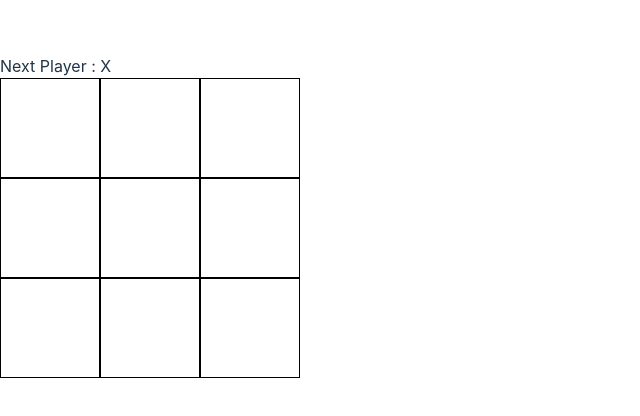
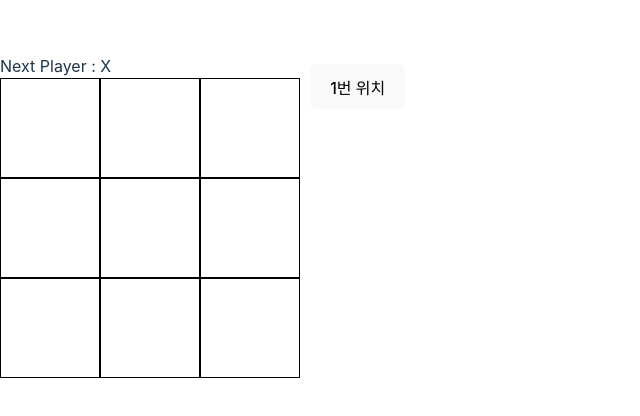
Before and after one commit to sohwakhaeng-fe/tic-tac-toe, a React (Vite) app: page / in a window 1280 px wide. Shown: the part 184-600 px from the top of the page, without its empty margins (0-640 px from the left). Built offline with nearby package versions, Linux system fonts and the light colour scheme.

Commit message:
feat: 추가 구현 history 기능 구현

```diff
--- a/src/App.jsx
+++ b/src/App.jsx
@@ -1,46 +1,11 @@
 import styled from 'styled-components';
-import Square from './components/Square';
-import { useState } from 'react';
+import Board from './components/Board';
+import Game from './components/Game';
 function App() {
-  const [squares, setSquares] = useState(Array(9).fill(null));
-  const [isNext, setIsNext] = useState(false);
-  const [isWin, setIsWin] = useState("");
-  const handleClick = (index) => {
-    if (squares[index] !== null || isWin) return
-    const newSquares = [...squares];
-    newSquares[index] = isNext ? "O" : "X";
-    setIsNext(!isNext);
-    setSquares(newSquares);
-    judgeWinner(newSquares);
-  }
 
-  const judgeWinner = (squares) => {
-    const lines = [
-      [0, 1, 2],
-      [3, 4, 5],
-      [6, 7, 8],
-      [0, 3, 6],
-      [1, 4, 7],
-      [2, 5, 8],
-      [0, 4, 8],
-      [2, 4, 6],
-    ]
-    lines.map(line => {
-      const [a, b, c] = line;
-      if (squares[a] && squares[a] === squares[b] && squares[a] === squares[c]) {
-        setIsWin(squares[a]);
-      }
-    })
-    return;
-  }
   return (
     <AppBlock>
-      <TextBlock>
-        {!isWin ? "Next Player" : "Winner player"} : {!isWin ? (!isNext ? "X" : "O") : (isWin)}
-      </TextBlock>
-      <SquareSection>
-        {squares.map((square, index) => <Square index={index} value={square} key={index} handleClick={handleClick}/>)}
-      </SquareSection>
+      <Game />
     </AppBlock>
   )
 }
@@ -49,14 +14,5 @@ const AppBlock = styled.div`
 
 `
 
-const TextBlock = styled.div`
 
-`
-
-const SquareSection = styled.div`
-  display: flex;
-  flex-wrap: wrap;
-  width: 300px;
-  height: 300px;
-`
 export default App
--- /dev/null
+++ b/src/components/Board.jsx
@@ -0,0 +1,65 @@
+import styled from 'styled-components';
+import Square from './Square';
+import { useState } from 'react';
+const Board = ({ isNext, squares, onPlay }) => {
+
+    const [isWin, setIsWin] = useState("");
+
+    const handleClick = (index) => {
+        if (squares[index] !== null || isWin) return
+        const newSquares = [...squares];
+        newSquares[index] = isNext ? "O" : "X";
+        judgeWinner(newSquares);
+
+        onPlay(newSquares)
+    }
+
+    const judgeWinner = (squares) => {
+        const lines = [
+        [0, 1, 2],
+        [3, 4, 5],
+        [6, 7, 8],
+        [0, 3, 6],
+        [1, 4, 7],
+        [2, 5, 8],
+        [0, 4, 8],
+        [2, 4, 6],
+        ]
+        // 안녕히계세요 ㅎㅎ
+        lines.map(line => {
+        const [a, b, c] = line;
+        if (squares[a] && squares[a] === squares[b] && squares[a] === squares[c]) {
+            setIsWin(squares[a]);
+        }
+        })
+        return;
+    }
+
+    return (
+        <BoardBlock>
+            <TextBlock>
+                {!isWin ? "Next Player" : "Winner player"} : {!isWin ? (!isNext ? "X" : "O") : (isWin)}
+            </TextBlock>
+            <SquareSection>
+                {squares.map((square, index) => <Square index={index} value={square} key={index} handleClick={handleClick}/>)}
+            </SquareSection>
+        </BoardBlock>
+    )
+}
+
+const BoardBlock = styled.div`
+
+`
+
+const TextBlock = styled.div`
+
+`
+
+const SquareSection = styled.div`
+  display: flex;
+  flex-wrap: wrap;
+  width: 300px;
+  height: 300px;
+`
+
+export default Board;
--- /dev/null
+++ b/src/components/Game.jsx
@@ -0,0 +1,39 @@
+import styled from 'styled-components';
+import Board from './Board';
+import { useState } from 'react';
+const Game = () => {
+    const [history, setHistroy] = useState([Array(9).fill(null)]);
+    const [currentMove, setCurrentMove] = useState(0);
+    const [isNext, setIsNext] = useState(false);
+    let currentSquares = history[currentMove];
+    const handlePlay = (squares) => {
+        const newHistory = [...history.slice(0, currentMove + 1), squares];
+        setHistroy(newHistory)
+        setCurrentMove(newHistory.length - 1);
+        setIsNext(!isNext);
+    }
+
+    const move = (index) => {
+        setCurrentMove(index)
+    }
+    return (
+        <GameBlock>
+            <Board isNext={isNext} onPlay={handlePlay} squares={currentSquares}/>
+            <HistoryBlock>
+                {history.map((item, index) => <button key={index} onClick={() => move(index)}>{index + 1}번 위치</button>)}
+            </HistoryBlock>
+        </GameBlock>
+    )
+}
+
+const GameBlock = styled.div`
+    display: flex;
+`
+
+const HistoryBlock = styled.div`
+    display: flex;
+    flex-direction: column;
+    margin: 10px;
+    gap: 10px;
+`
+export default Game;
```
